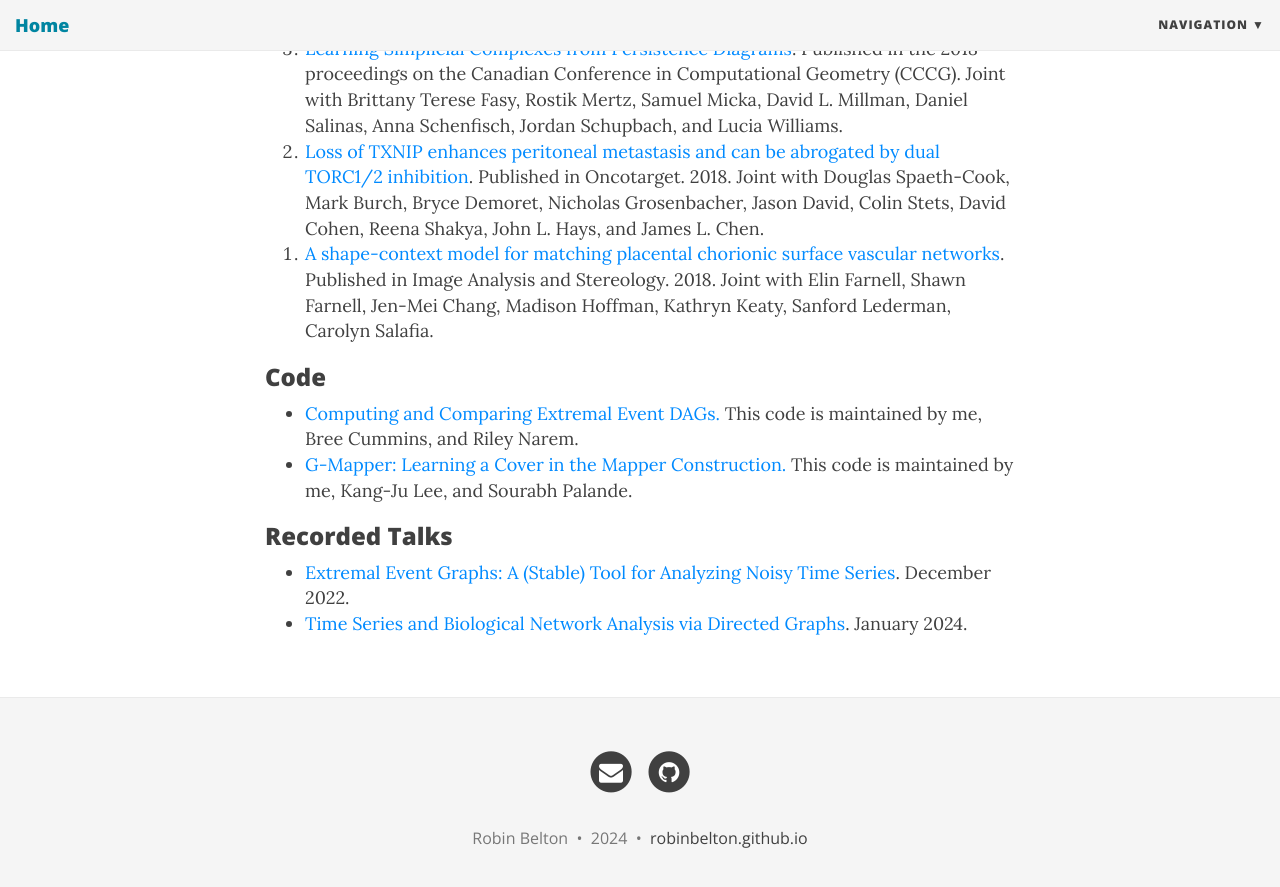
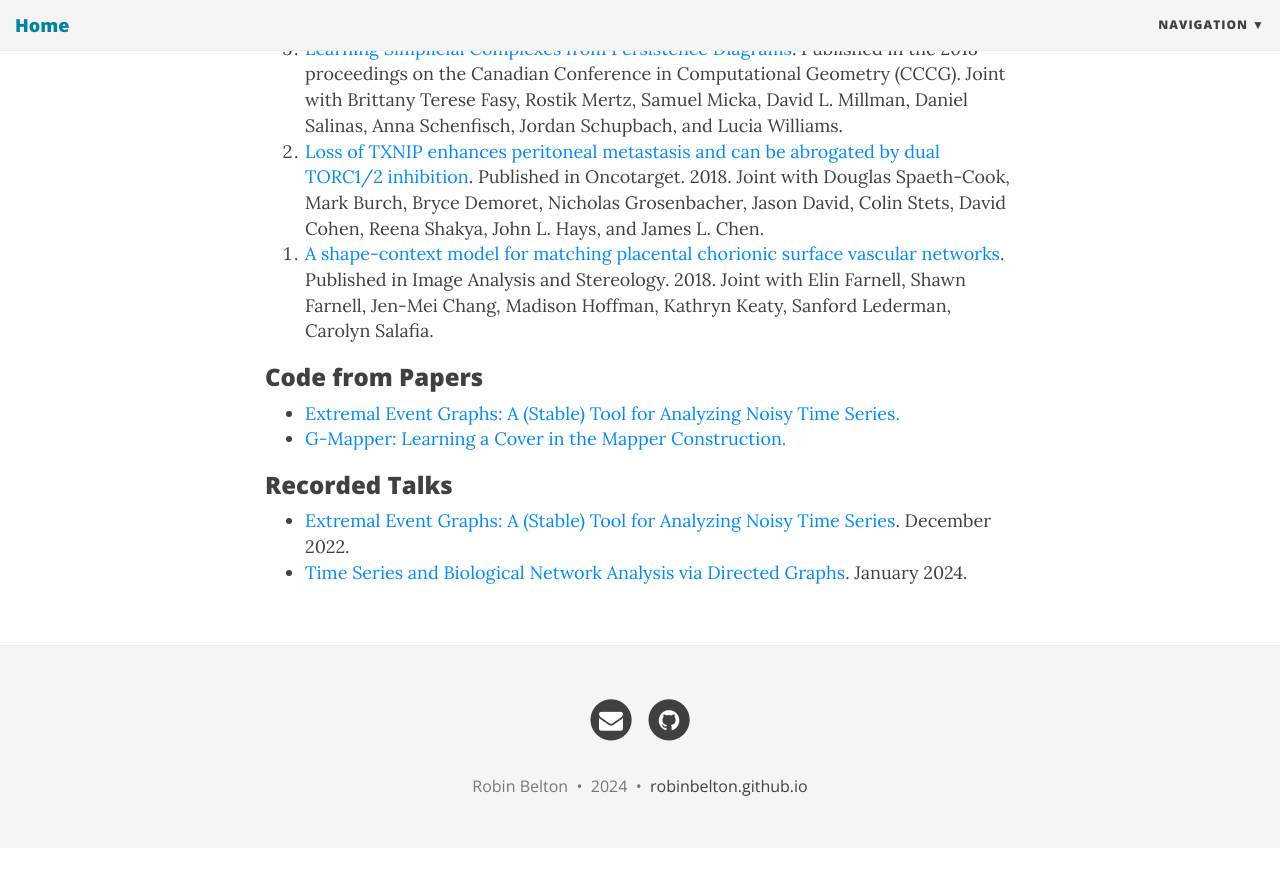
Before and after one commit to robinbelton/robinbelton.github.io, a Jekyll site: the page built from research.html, in a window 1280 px wide and 900 px high, scrolled down 947 px. Shown: the top 887 px of the window. Built offline with Jekyll 4.4.1, drawn with Linux system fonts in a browser that asks for light colours; nearby versions of some CDN libraries; after the commit the page ends 1795 px from its top, so only the background shows below that.

Commit message:
Edit research page

```diff
--- a/research.html
+++ b/research.html
@@ -33,12 +33,12 @@ use-site-title: true
 
 </ol>
 
-<h3>Code</h3>
+<h3>Code from Papers</h3>
 <ul>
-    <li><a href="https://github.com/breecummins/min_interval_posets">Computing and Comparing Extremal Event DAGs.</a> This code is maintained by me, Bree Cummins, and Riley Narem.
+    <li><a href="https://github.com/breecummins/min_interval_posets">Extremal Event Graphs: A (Stable) Tool for Analyzing Noisy Time Series.</a>
     </li>
 
-    <li><a href="https://github.com/MRC-Mapper/G-Mapper">G-Mapper: Learning a Cover in the Mapper Construction.</a> This code is maintained by me, Kang-Ju Lee, and Sourabh Palande.
+    <li><a href="https://github.com/MRC-Mapper/G-Mapper">G-Mapper: Learning a Cover in the Mapper Construction.</a>
     </li>
 </ul>
 
```
